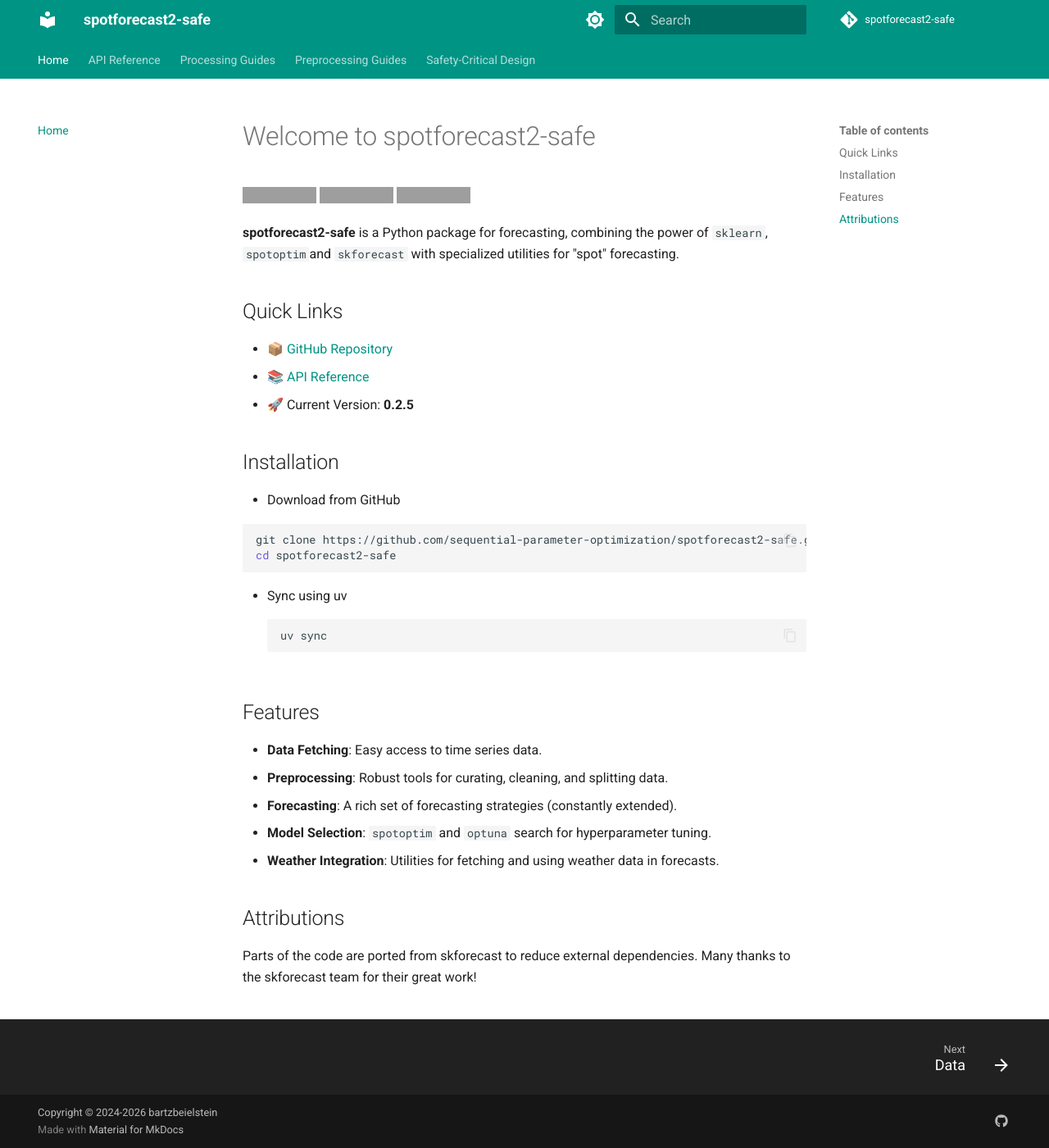
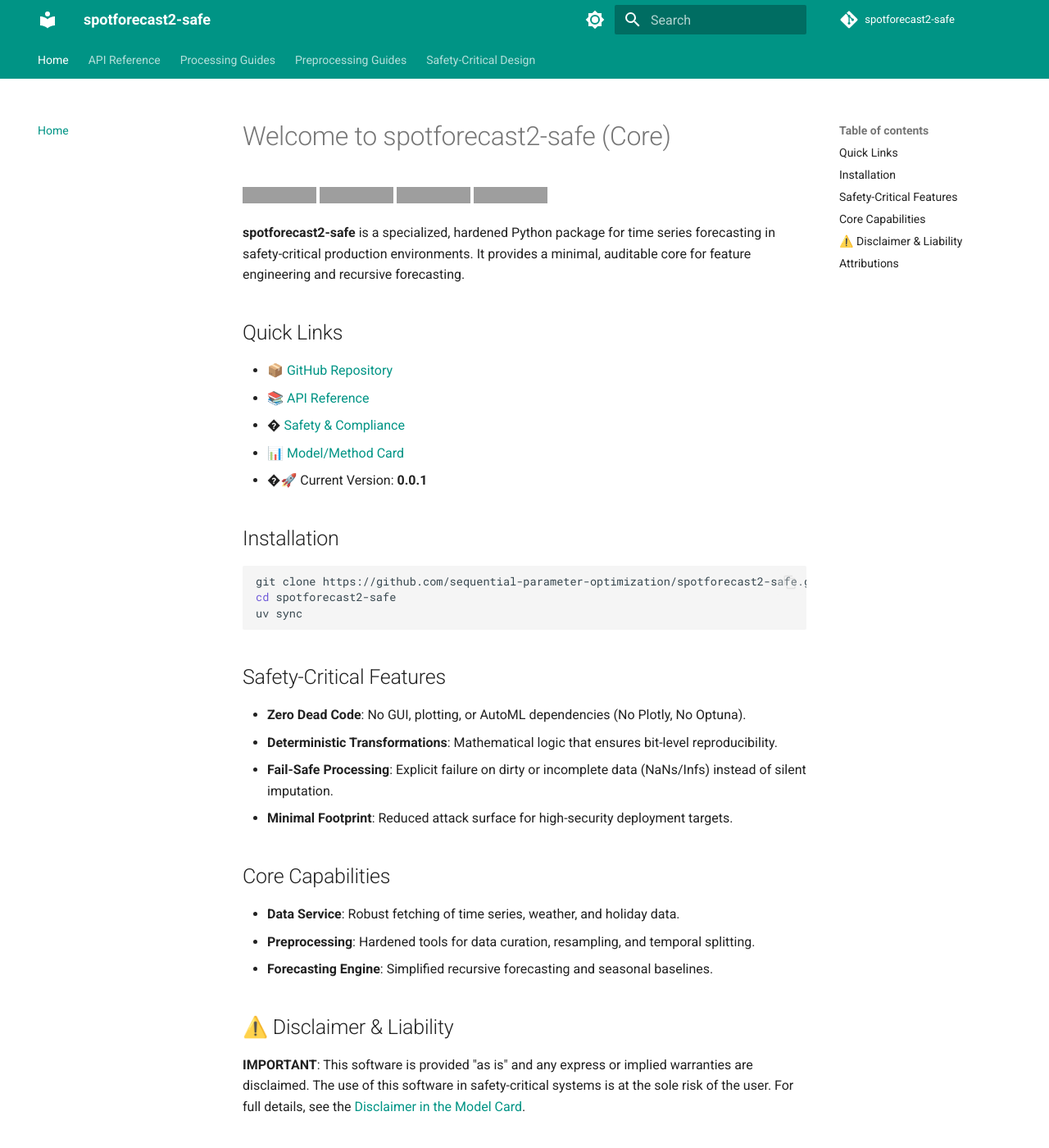
Before and after one commit to sequential-parameter-optimization/spotforecast2-safe, an MkDocs documentation site: the page built from docs/index.md, in a window 1280 px wide and 1400 px high. Shown: the whole window at 82% size. Built offline with MkDocs 1.6.1 and Material for MkDocs 9.7.7, drawn with Linux system fonts in a browser that asks for light colours; comment, search, counter and statistics services are not loaded; the version menu is left out; some of the changed text lies outside the part shown; grey boxes are pictures that could not be loaded.

Commit message:
docs: finalize landing page with safety features and valid links

````diff
--- a/docs/index.md
+++ b/docs/index.md
@@ -1,40 +1,45 @@
-# Welcome to spotforecast2-safe
+# Welcome to spotforecast2-safe (Core)
 
-[![Version](https://img.shields.io/badge/version-0.2.5-blue.svg)](https://github.com/sequential-parameter-optimization/spotforecast2-safe/releases)
-[![GitHub](https://img.shields.io/badge/GitHub-spotforecast2-safe-181717?logo=github)](https://github.com/sequential-parameter-optimization/spotforecast2-safe)
+[![Version](https://img.shields.io/badge/version-0.0.1-blue.svg)](https://github.com/sequential-parameter-optimization/spotforecast2-safe/releases)
+[![EU AI Act](https://img.shields.io/badge/EU%20AI%20Act-Ready-success)](safe/spotforecast2-safe.md)
+[![Audit](https://img.shields.io/badge/audit-whitebox-brightgreen)](MODEL_CARD.md)
 [![Python](https://img.shields.io/badge/python-3.13+-blue.svg)](https://www.python.org/downloads/)
 
-**spotforecast2-safe** is a Python package for forecasting, combining the power of `sklearn`, `spotoptim`and `skforecast` with specialized utilities for "spot" forecasting.
+**spotforecast2-safe** is a specialized, hardened Python package for time series forecasting in safety-critical production environments. It provides a minimal, auditable core for feature engineering and recursive forecasting.
 
 ## Quick Links
 
 - 📦 [GitHub Repository](https://github.com/sequential-parameter-optimization/spotforecast2-safe)
 - 📚 [API Reference](api/data.md)
-- 🚀 Current Version: **0.2.5**
+- �️ [Safety & Compliance](safe/spotforecast2-safe.md)
+- 📊 [Model/Method Card](MODEL_CARD.md)
+- �🚀 Current Version: **0.0.1**
 
 ## Installation
-
-* Download from GitHub
 
 ```bash
 git clone https://github.com/sequential-parameter-optimization/spotforecast2-safe.git
 cd spotforecast2-safe
-```
-
-* Sync using uv
-```bash
 uv sync
 ```
 
-## Features
+## Safety-Critical Features
 
-- **Data Fetching**: Easy access to time series data.
-- **Preprocessing**: Robust tools for curating, cleaning, and splitting data.
-- **Forecasting**: A rich set of forecasting strategies (constantly extended).
-- **Model Selection**: `spotoptim` and `optuna` search for hyperparameter tuning.
-- **Weather Integration**: Utilities for fetching and using weather data in forecasts.
+- **Zero Dead Code**: No GUI, plotting, or AutoML dependencies (No Plotly, No Optuna).
+- **Deterministic Transformations**: Mathematical logic that ensures bit-level reproducibility.
+- **Fail-Safe Processing**: Explicit failure on dirty or incomplete data (NaNs/Infs) instead of silent imputation.
+- **Minimal Footprint**: Reduced attack surface for high-security deployment targets.
+
+## Core Capabilities
+
+- **Data Service**: Robust fetching of time series, weather, and holiday data.
+- **Preprocessing**: Hardened tools for data curation, resampling, and temporal splitting.
+- **Forecasting Engine**: Simplified recursive forecasting and seasonal baselines.
+
+## ⚠️ Disclaimer & Liability
+
+**IMPORTANT**: This software is provided "as is" and any express or implied warranties are disclaimed. The use of this software in safety-critical systems is at the sole risk of the user. For full details, see the [Disclaimer in the Model Card](MODEL_CARD.md#8-disclaimer-liability).
 
 ## Attributions
 
-Parts of the code are ported from skforecast to reduce external dependencies.
-Many thanks to the skforecast team for their great work!
+Parts of the code are ported from `skforecast` to reduce external dependencies. Many thanks to the [skforecast team](https://skforecast.org/0.20.0/more/about-skforecast.htm) for their great work!
--- a/mkdocs.yml
+++ b/mkdocs.yml
@@ -79,4 +79,4 @@
       - Outlier Detection: preprocessing/outliers.md
   - Safety-Critical Design:
       - Streamlining Process: safe/spotforecast2-safe.md
-      - Model/Method Card: ../MODEL_CARD.md
+      - Model/Method Card: MODEL_CARD.md
````
Also changed, not shown: README.md (+9 -6 lines), docs/MODEL_CARD.md (added, +1 -0 lines).
